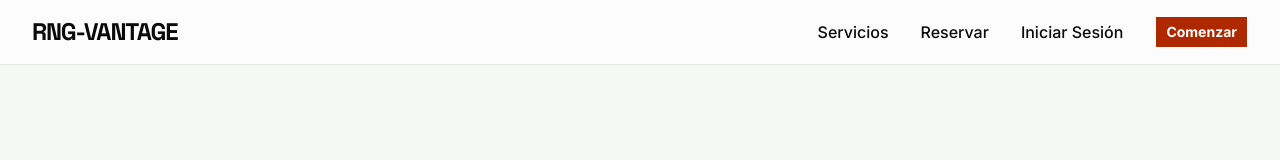
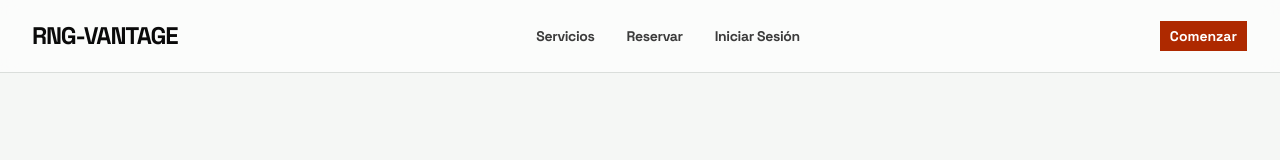
Before and after one commit to carlitosgiovanniramos/RNG-Vantage, a Next.js app: page / in a window 1280 px wide. Shown: the top 160 px of the page. Built offline with nearby package versions, Linux system fonts and the light colour scheme.

Commit message:
correccion de tarea 1 - navbar y footeer

```diff
--- a/components/footer.tsx
+++ b/components/footer.tsx
@@ -3,39 +3,45 @@ import Link from "next/link";
 export function Footer() {
   return (
     <footer className="w-full bg-[#2c2f2e] dark:bg-[#f5f7f5] text-[#f5f7f5] dark:text-[#2c2f2e]">
-      <div className="container mx-auto px-4 py-8 sm:px-8 flex flex-col items-center justify-between gap-6 md:flex-row">
-        {/* Brand or Copyright */}
-        <p className="font-spaceGrotesk text-xs tracking-widest uppercase opacity-80">
-          © 2026 RNG-VANTAGE. ALL RIGHTS RESERVED.
-        </p>
+      <div className="flex flex-col md:flex-row justify-between items-center w-full max-w-[1440px] mx-auto px-8 py-12 gap-8 md:gap-0">
+        {/* Logo */}
+        <div className="font-spaceGrotesk text-lg font-black uppercase tracking-widest">
+          RNG-Vantage
+        </div>
 
         {/* Legal Links */}
-        <nav className="flex flex-wrap justify-center gap-4 sm:gap-8 font-spaceGrotesk text-xs tracking-widest uppercase opacity-80">
+        <nav className="flex flex-wrap justify-center gap-8 font-spaceGrotesk text-xs tracking-widest uppercase opacity-60">
           <Link
             href="/politica-privacidad"
-            className="hover:text-[#ff7855] dark:hover:text-[#ae2900] transition-colors"
+            className="hover:text-[#ff7855] dark:hover:text-[#ae2900] hover:opacity-100 transition-all"
           >
-            POLÍTICA DE PRIVACIDAD
+            Política de Privacidad
+          </Link>
+          {/* TODO: Crear páginas para estas rutas cuando se implementen */}
+          <Link
+            href="#"
+            className="hover:text-[#ff7855] dark:hover:text-[#ae2900] hover:opacity-100 transition-all"
+          >
+            Términos de Servicio
           </Link>
           <Link
-            href="/terminos"
-            className="hover:text-[#ff7855] dark:hover:text-[#ae2900] transition-colors"
+            href="#"
+            className="hover:text-[#ff7855] dark:hover:text-[#ae2900] hover:opacity-100 transition-all"
           >
-            TÉRMINOS DE SERVICIO
+            Seguridad
           </Link>
           <Link
-            href="/seguridad"
-            className="hover:text-[#ff7855] dark:hover:text-[#ae2900] transition-colors"
+            href="#"
+            className="hover:text-[#ff7855] dark:hover:text-[#ae2900] hover:opacity-100 transition-all"
           >
-            SEGURIDAD
-          </Link>
-          <Link
-            href="/estado"
-            className="hover:text-[#ff7855] dark:hover:text-[#ae2900] transition-colors"
-          >
-            ESTADO
+            Estado
           </Link>
         </nav>
+
+        {/* Copyright */}
+        <div className="font-spaceGrotesk text-xs tracking-widest uppercase opacity-60">
+          © 2026 RNG-Vantage. All rights reserved.
+        </div>
       </div>
     </footer>
   );
--- a/components/navbar.tsx
+++ b/components/navbar.tsx
@@ -5,46 +5,47 @@ import { Menu } from "lucide-react";
 
 export function Navbar() {
   return (
-    <header className="sticky top-0 z-50 w-full border-b border-border bg-background/95 backdrop-blur supports-[backdrop-filter]:bg-background/60">
-      <div className="container mx-auto flex h-16 items-center justify-between px-4 sm:px-8">
+    <header className="sticky top-0 z-50 w-full bg-background/95 backdrop-blur supports-[backdrop-filter]:bg-background/60">
+      <div className="flex items-center justify-between w-full px-8 py-5 max-w-[1440px] mx-auto">
         {/* Logo */}
         <Link href="/" className="flex items-center gap-2">
-          <span className="font-spaceGrotesk text-2xl font-bold tracking-tighter uppercase text-foreground">
+          <span className="font-spaceGrotesk text-2xl font-black tracking-tighter uppercase text-foreground">
             RNG-Vantage
           </span>
         </Link>
 
         {/* Desktop Navigation */}
-        <nav className="hidden md:flex gap-8 items-center font-medium">
+        <nav className="hidden md:flex items-center gap-8">
           <Link
             href="/catalogo"
-            className="transition-colors hover:text-primary text-foreground"
+            className="font-spaceGrotesk text-sm font-bold tracking-tight text-foreground/80 hover:text-primary transition-colors duration-200"
           >
             Servicios
           </Link>
           <Link
             href="/reservar"
-            className="transition-colors hover:text-primary text-foreground"
+            className="font-spaceGrotesk text-sm font-bold tracking-tight text-foreground/80 hover:text-primary transition-colors duration-200"
           >
             Reservar
           </Link>
           <Link
             href="/login"
-            className="transition-colors hover:text-primary text-foreground"
+            className="font-spaceGrotesk text-sm font-bold tracking-tight text-foreground/80 hover:text-primary transition-colors duration-200"
           >
             Iniciar Sesión
           </Link>
+        </nav>
 
-          {/* Authentication Action - Primary CTA */}
-          <Link href="/register">
+        {/* CTA + Mobile Menu */}
+        <div className="flex items-center gap-4">
+          <Link href="/register" className="hidden md:block">
             <Button
               variant="default"
-              className="rounded-none bg-[#ae2900] hover:bg-[#851e00] text-white font-bold"
+              className="rounded-none bg-primary hover:bg-primary/85 text-primary-foreground font-spaceGrotesk font-bold text-sm"
             >
               Comenzar
             </Button>
           </Link>
-        </nav>
 
           {/* Mobile Navigation */}
           <div className="md:hidden">
@@ -56,29 +57,28 @@ export function Navbar() {
                 <span className="sr-only">Toggle navigation menu</span>
               </SheetTrigger>
               <SheetContent side="right" className="w-[300px] sm:w-[400px]">
-              {/* Added accessible title for visually impaired users */}
                 <SheetTitle className="sr-only">Menú de navegación</SheetTitle>
                 <nav className="flex flex-col gap-6 mt-10">
                   <Link
                     href="/catalogo"
-                  className="text-lg font-medium hover:text-primary"
+                    className="font-spaceGrotesk text-lg font-bold tracking-tight hover:text-primary transition-colors"
                   >
                     Servicios
                   </Link>
                   <Link
                     href="/reservar"
-                  className="text-lg font-medium hover:text-primary"
+                    className="font-spaceGrotesk text-lg font-bold tracking-tight hover:text-primary transition-colors"
                   >
                     Reservar
                   </Link>
                   <Link
                     href="/login"
-                  className="text-lg font-medium hover:text-primary"
+                    className="font-spaceGrotesk text-lg font-bold tracking-tight hover:text-primary transition-colors"
                   >
                     Iniciar Sesión
                   </Link>
                   <Link href="/register" className="mt-4">
-                  <Button className="w-full rounded-none bg-[#ae2900] hover:bg-[#851e00] text-white font-bold">
+                    <Button className="w-full rounded-none bg-primary hover:bg-primary/85 text-primary-foreground font-spaceGrotesk font-bold">
                       Comenzar
                     </Button>
                   </Link>
@@ -87,6 +87,9 @@ export function Navbar() {
             </Sheet>
           </div>
         </div>
+      </div>
+      {/* Separador sutil — bloque de color, no border (design system rule) */}
+      <div className="h-[1px] w-full bg-[#dadedb] dark:bg-[#3d4140]" />
     </header>
   );
 }
```
Lines whose indentation alone changed are shown as unchanged.
